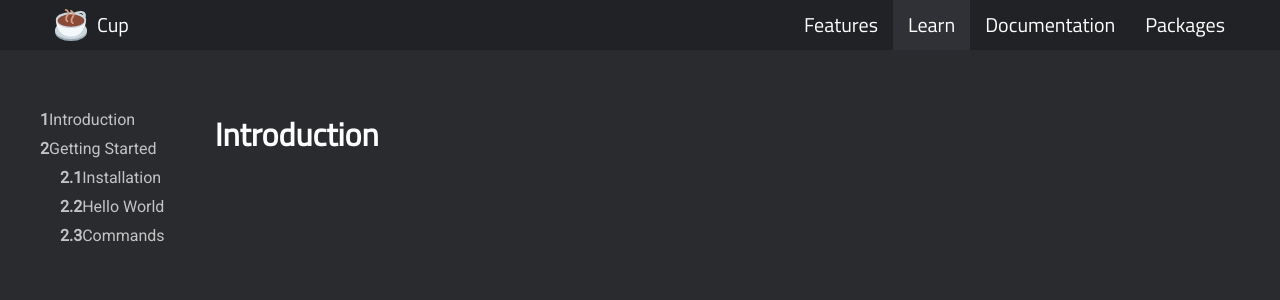
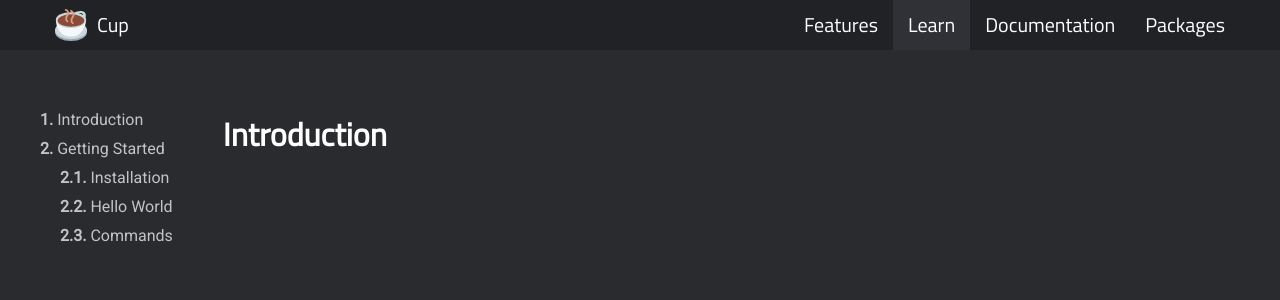
Before and after one commit to cup-lang/cup-lang.org, a Jekyll site: the page built from learn/introduction.html, in a window 1280 px wide. Shown: the top 300 px of the page. Built offline with Jekyll 4.4.1, drawn with Linux system fonts in a browser that asks for light colours.

Commit message:
Update learn.html

```diff
--- a/_layouts/learn.html
+++ b/_layouts/learn.html
@@ -5,10 +5,10 @@ layout: default
     <div id="learn-nav">
         {% for item in site.learn %}
         {% assign index = forloop.index %}
-        <a class="learn-link" href="/learn/{{ item.url }}"><b>{{forloop.index}}</b>{{ item.name }}</a>
+        <a class="learn-link" href="/learn/{{ item.url }}"><b>{{forloop.index}}.</b> {{ item.name }}</a>
         {% for sub in item.subs %}
         <a class="learn-link learn-link-sub"
-            href="/learn/{{ item.url }}/{{ sub.url }}"><b>{{ index }}.{{forloop.index}}</b>{{ sub.name }}</a>
+            href="/learn/{{ item.url }}/{{ sub.url }}"><b>{{ index }}.{{forloop.index}}.</b> {{ sub.name }}</a>
         {% endfor %}
         {% endfor %}
     </div>
```
